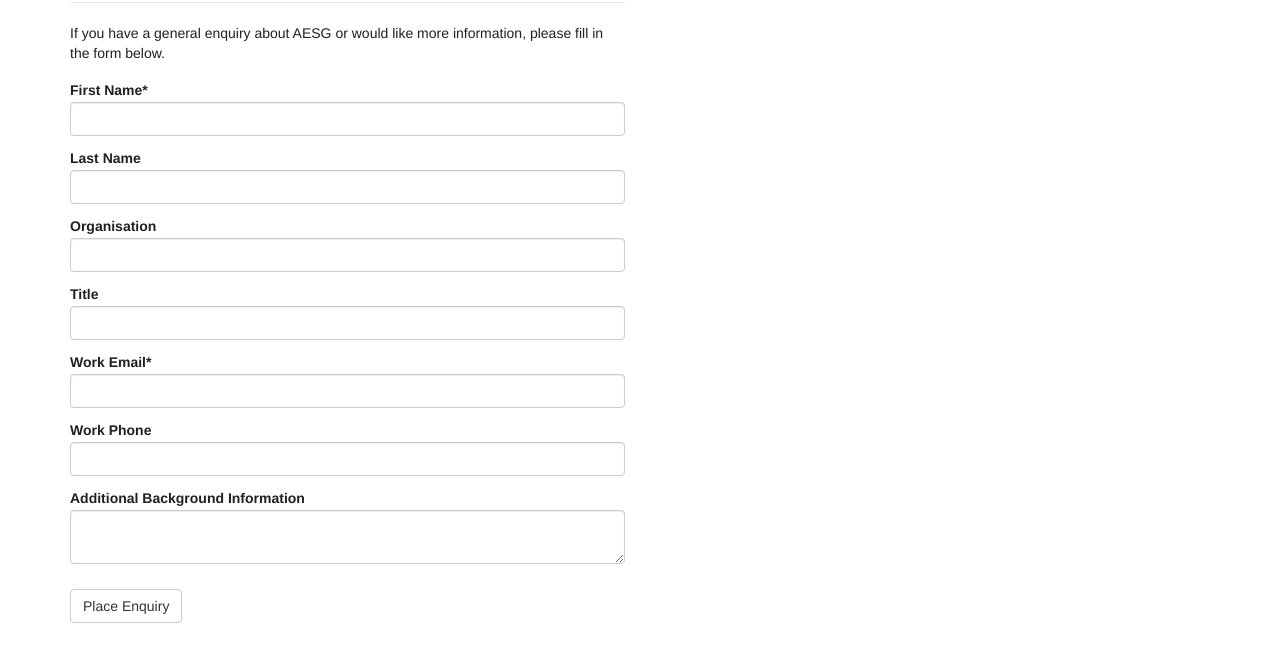
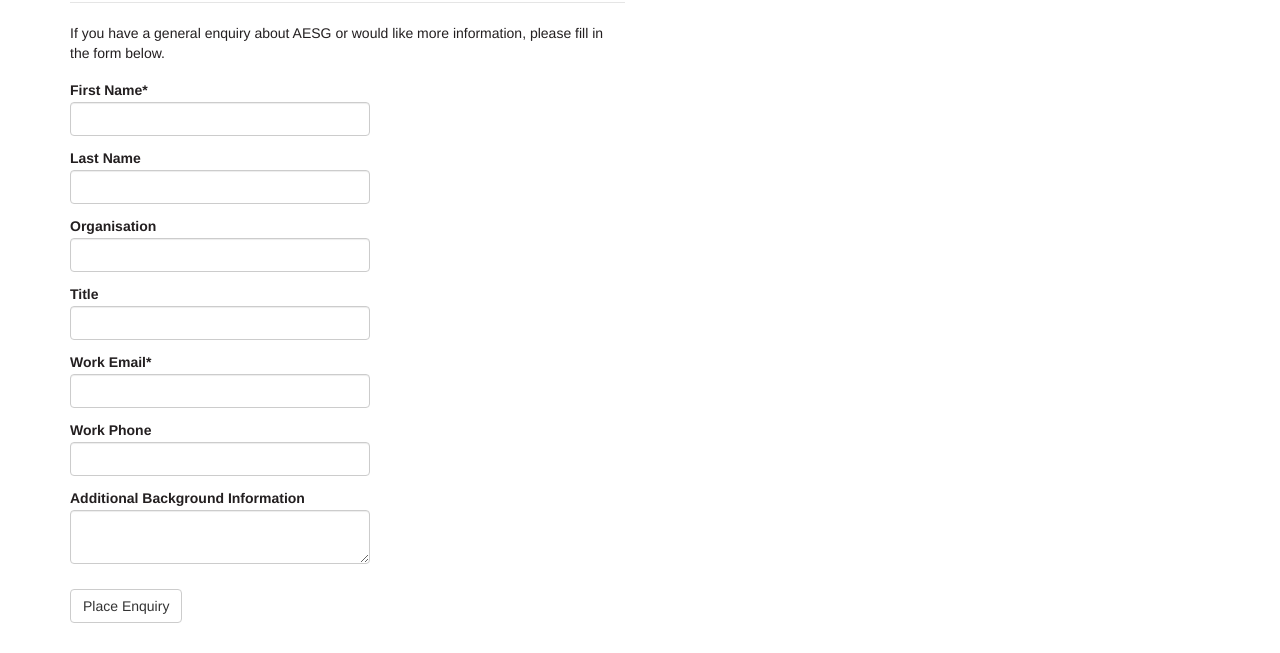
Before and after one commit to nomstrosity/aesg.github.io, a Jekyll site: the page built from contact/index.html, in a window 1280 px wide and 1400 px high, scrolled down 59 px. Shown: the part 407-1060 px from the top of the window. Built offline with Jekyll 4.4.1, drawn with Linux system fonts in a browser that asks for light colours.

Commit message:
Tweak form-control max width

```diff
--- a/assets/css/app.css
+++ b/assets/css/app.css
@@ -16,6 +16,7 @@ h3 {
     line-height: 1.4;
 }
 main { margin-bottom: 40px; }
+.form-control { max-width: 300px; }
 .navbar {
     height: 80px;
 }
```
